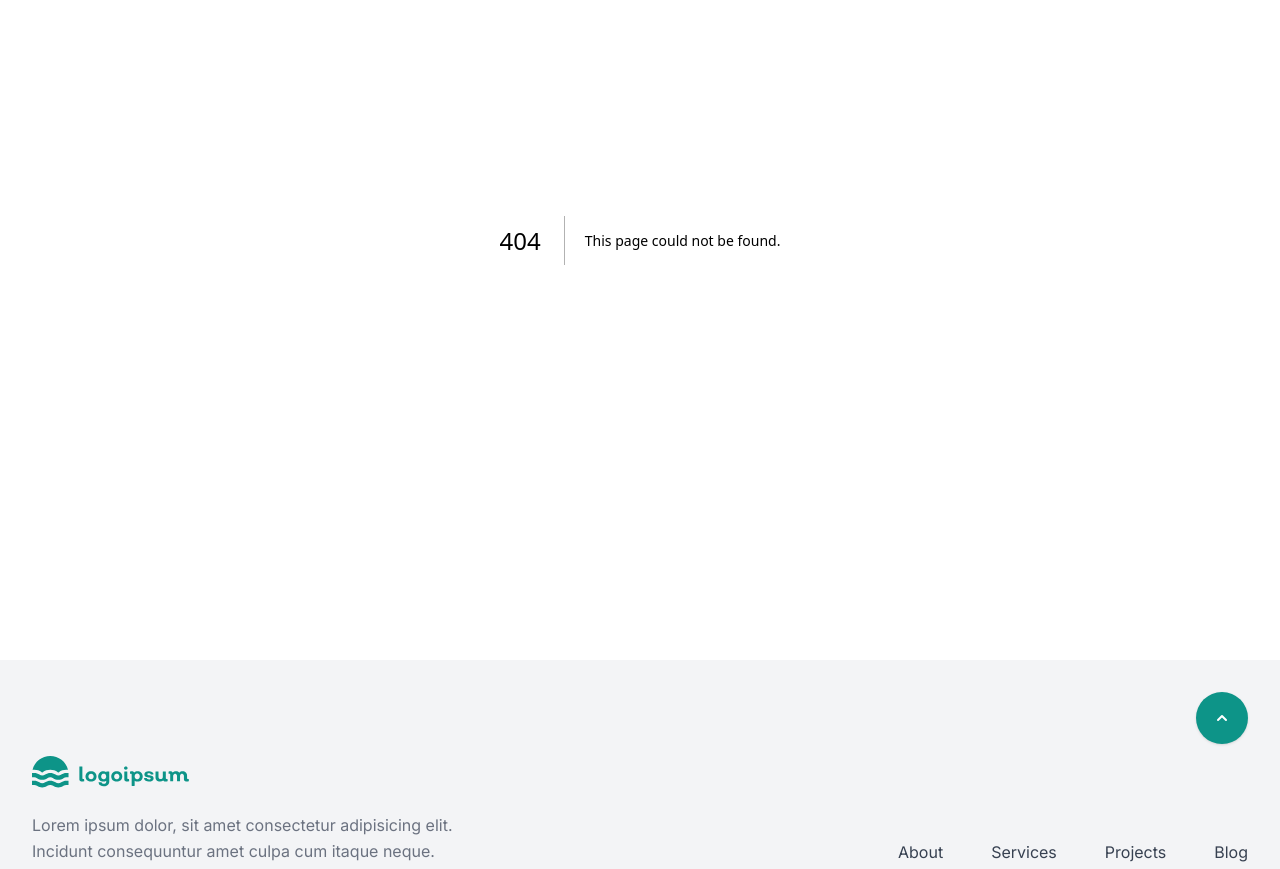
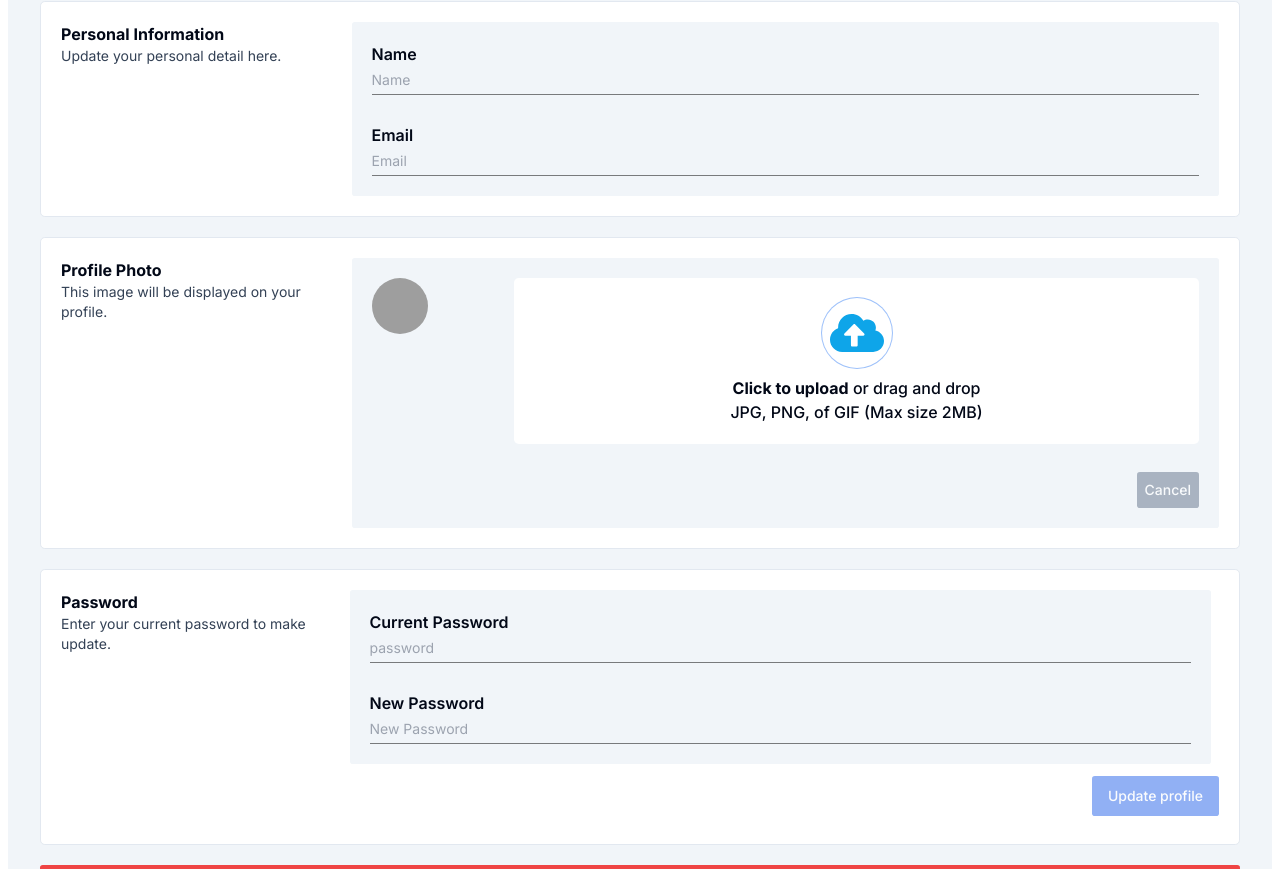
Before and after one commit to Abenezer-berhanu/final_tour_and_travel_production, a Next.js app: page /user/profile in a window 1280 px wide. Before the commit this address had no page. Shown: the part 270-1139 px from the top of the page. Built offline with nearby package versions, Linux system fonts and the light colour scheme; grey boxes are pictures that could not be loaded.

Commit message:
ADD: profile page

```diff
--- a/package.json
+++ b/package.json
@@ -22,8 +22,10 @@
     "next": "14.2.3",
     "react": "^18",
     "react-dom": "^18",
+    "react-dropzone": "^14.2.3",
     "react-icons": "^5.2.1",
     "react-leaflet": "^4.2.1",
+    "react-loader-spinner": "^6.1.6",
     "tailwind-merge": "^2.3.0",
     "tailwindcss-animate": "^1.0.7"
   },
--- /dev/null
+++ b/src/app/user/profile/page.jsx
@@ -0,0 +1,34 @@
+import { Button } from "@/components/ui/button";
+import ProfileForm from "@/components/uiComponents/ProfileForm";
+
+
+function Profile() {
+
+
+
+  return (
+    <div className="bg-slate-100 w-full h-full relative overflow-hidden p-2  sm:p-8">
+      {/* {isLoading && (
+        <div className="absolute z-30 w-screen h-screen flex items-center justify-center">
+          <Spinner />
+        </div>
+      )} */}
+      <div className="max-w-[1200px] mx-auto py-3 flex flex-col gap-3">
+        <div className="py-5 flex flex-col gap-1">
+          <b className="text-xl">Profile</b>
+          <p className="text-slate-700 text-sm">Update Your Profile</p>
+        </div>
+        <hr />
+        <ProfileForm />
+        <Button className="my-2 ml-auto col-span-6 w-full duration-300 bg-red-500 text-white hover:bg-red-600">
+          Temporary Delete account
+        </Button>
+        <Button className="my-2 ml-auto col-span-6 w-full bg-red-500 duration-300 text-white hover:bg-red-600">
+          Permanent Delete account
+        </Button>
+      </div>
+    </div>
+  );
+}
+
+export default Profile;
--- /dev/null
+++ b/src/components/uiComponents/ProfileForm.jsx
@@ -0,0 +1,168 @@
+"use client";
+import { Button } from "../ui/button";
+import { Avatar, AvatarFallback, AvatarImage } from "@radix-ui/react-avatar";
+import { useCallback, useEffect, useState } from "react";
+import { useDropzone } from "react-dropzone";
+import { FaCloudUploadAlt } from "react-icons/fa";
+
+function ProfileForm() {
+  const [active, setActive] = useState(true);
+  const [inputs, setInputs] = useState({
+    name: "",
+    email: "",
+    photo: "",
+  });
+  useEffect(() => {
+    if (inputs.name || inputs.email || inputs.photo) {
+      setActive(false);
+    }
+  }, [inputs.name, inputs.email, inputs.photo]);
+  const onDrop = useCallback((acceptedFiles) => {
+    setInputs((state) => ({ ...state, [state.photo]: acceptedFiles[0] }));
+  }, []);
+  const { getRootProps, getInputProps, isDragActive } = useDropzone({ onDrop });
+
+  const handleChange = async (event) => {
+    setInputs((prev) => ({ ...prev, [event.target.name]: event.target.value }));
+  };
+
+  const handleSubmit = async (event) => {
+    event.preventDefault();
+    try {
+      const res = await updateMe(inputs).unwrap();
+      if (!res.error) {
+        toast.success("your profile has been updated successfully");
+      }
+    } catch (err) {
+      console.log(err);
+    }
+    if (error) {
+      toast.error("An error has occurred please try again");
+    }
+  };
+  return (
+    <form onSubmit={handleSubmit} className="flex flex-col gap-5">
+      <div className="p-5 bg-white grid grid-cols-4 gap-2 sm:gap-1 rounded-lg border">
+        <div className="col-span-4 sm:col-span-1">
+          <b className="">Personal Information</b>
+          <p className="text-slate-700 text-sm">
+            Update your personal detail here.
+          </p>
+        </div>
+        <div className="col-span-4 sm:col-span-3 bg-slate-100 rounded-md p-5 grid grid-cols-2 gap-7">
+          <label htmlFor="fullname" className="flex flex-col col-span-2">
+            <span className="font-semibold">Name</span>
+            <input
+              type="name"
+              id="fullname"
+              name="name"
+              onChange={handleChange}
+              placeholder={"Name"}
+              className="border-b border-black/50 bg-transparent outline-none py-1 text-sm focus:border-green-600"
+            />
+          </label>
+
+          <label htmlFor="UserEmail" className="flex flex-col col-span-2">
+            <span className="font-semibold">Email</span>
+            <input
+              type="email"
+              name="email"
+              id="UserEmail"
+              onChange={handleChange}
+              placeholder={"Email"}
+              className="border-b border-black/50 bg-transparent outline-none py-1 text-sm focus:border-green-600"
+            />
+          </label>
+        </div>
+      </div>
+
+      <div className="p-5 bg-white grid grid-cols-4 gap-2 sm:gap-1 rounded-lg border">
+        <div className="col-span-4 sm:col-span-1">
+          <b className="">Profile Photo</b>
+          <p className="text-slate-700 text-sm whitespace-pre-line">
+            This image will be displayed on your profile.
+          </p>
+        </div>
+        <div className="col-span-4 sm:col-span-3 bg-slate-100 rounded-md p-5 grid grid-cols-6 gap-7">
+          <div className="col-span-6 sm:col-span-1">
+            <Avatar className="size-14 overflow-hidden">
+              <AvatarImage
+                src={"https://github.com/shadcn.png"}
+                className="size-14 rounded-full"
+              />
+              <AvatarFallback>AV</AvatarFallback>
+            </Avatar>
+          </div>
+          <div className="col-span-6 sm:col-span-5 bg-white p-5 rounded-lg font-medium">
+            <div
+              {...getRootProps()}
+              className="flex flex-col items-center justify-center"
+            >
+              <input {...getInputProps()} />
+
+              {isDragActive ? (
+                <b>Drop the files here ...</b>
+              ) : (
+                <>
+                  <span className="p-2 ring-1 rounded-full mb-2">
+                    <FaCloudUploadAlt size={54} className="text-sky-500" />
+                  </span>
+                  <p>
+                    <b>Click to upload</b> or drag and drop
+                  </p>
+                  <p>JPG, PNG, of GIF (Max size 2MB)</p>
+                </>
+              )}
+            </div>
+          </div>
+          <Button
+            className="bg-slate-500 hover:bg-slate-400 text-white w-fit px-2 py-2 ml-auto col-span-6"
+            size="small"
+            disabled
+          >
+            Cancel
+          </Button>
+        </div>
+      </div>
+
+      <div className="p-5 bg-white grid grid-cols-4 gap-1 rounded-lg border">
+        <div className="col-span-4 sm:col-span-1">
+          <b className="">Password</b>
+          <p className="text-slate-700 text-sm">
+            Enter your current password to make update.
+          </p>
+        </div>
+        <div className="col-span-4 sm:col-span-3 bg-slate-100 rounded-md p-5 flex flex-col gap-7">
+          <label htmlFor="password" className="flex flex-col">
+            <span className="font-semibold">Current Password</span>
+            <input
+              type="password"
+              id="password"
+              placeholder="password"
+              className="border-b border-black/50 bg-transparent outline-none py-1 text-sm focus:border-green-600"
+            />
+          </label>
+
+          <label htmlFor="newPassword" className="flex flex-col">
+            <span className="font-semibold">New Password</span>
+            <input
+              type="newPassword"
+              id="newPassword"
+              placeholder="New Password"
+              className="border-b border-black/50 bg-transparent outline-none py-1 text-sm focus:border-green-600"
+            />
+          </label>
+        </div>
+        <Button
+          className="my-2 ml-auto col-span-6"
+          disabled={active}
+          type="submit"
+        >
+          Update profile
+        </Button>
+      </div>
+    </form>
+  );
+}
+
+export default ProfileForm;
--- /dev/null
+++ b/src/components/uiComponents/Spinner.jsx
@@ -0,0 +1,21 @@
+"use client";
+import { Bars } from "react-loader-spinner";
+
+function Spinner() {
+  return (
+    <div className="flex items-center justify-center">
+      <Bars
+        height="80"
+        width="80"
+        color="#00A8E1"
+        ariaLabel="bars-loading"
+        wrapperStyle={{}}
+        wrapperClass=""
+        visible={true}
+      />
+    </div>
+  );
+}
+
+
+export default Spinner;
```
Also changed, not shown: 1 other file (tests, documents, lock files or other folders).
